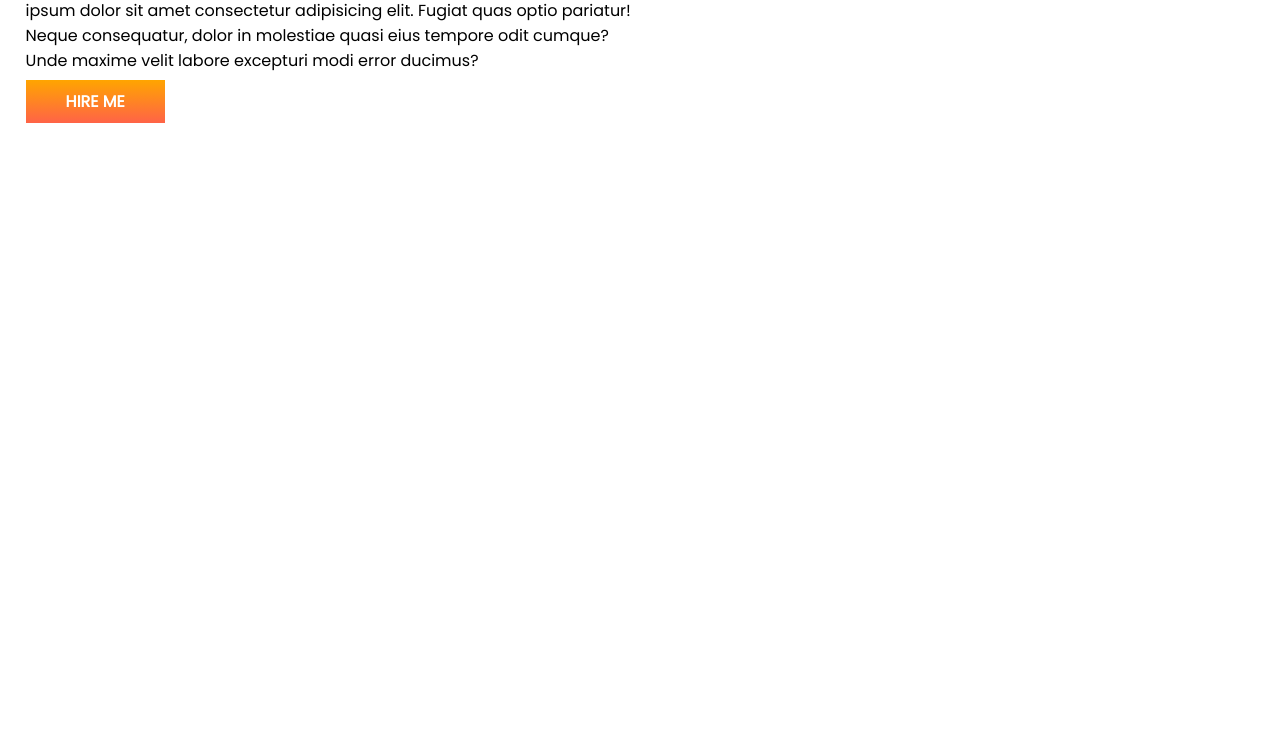
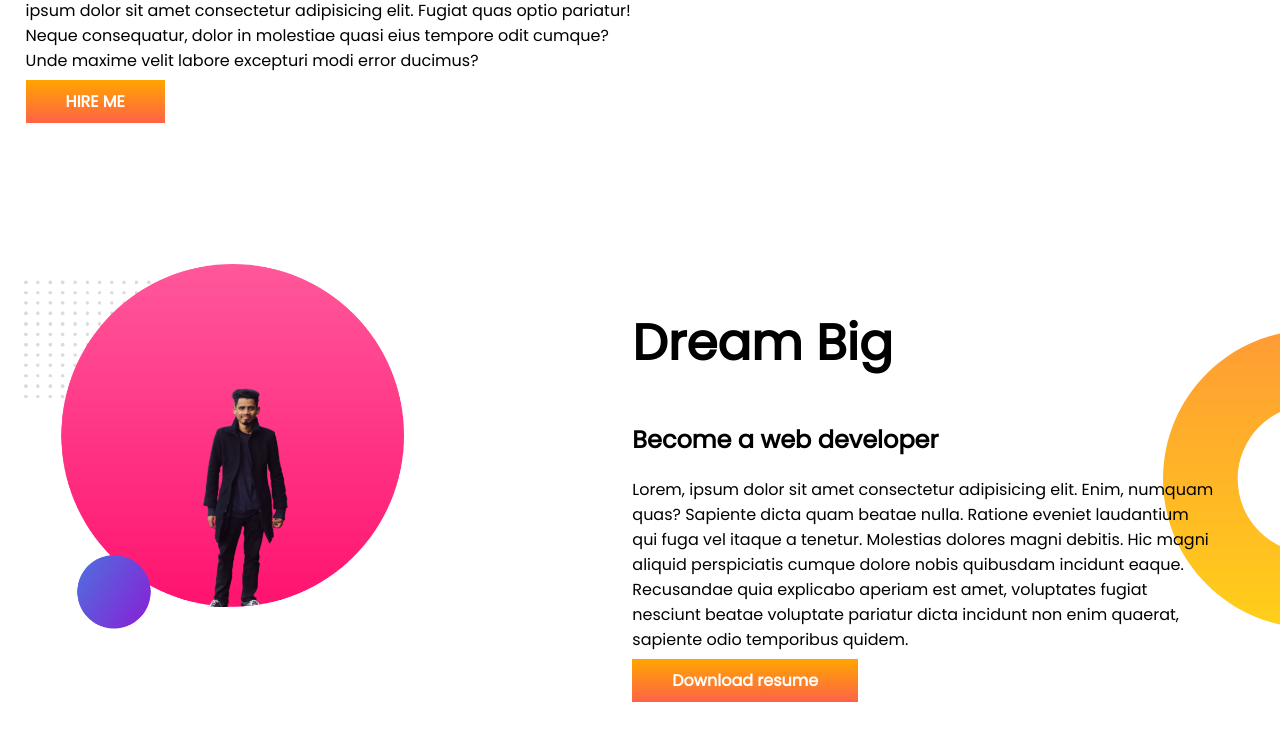
Before and after one commit to Susmoy-Das02/developer-portfolio, a plain HTML site: page index.html in a window 1280 px wide. Shown: the part 399-1140 px from the top of the page. Before the commit the page ends 800 px from the top, so only its background shows below. Drawn offline with Linux system fonts and the light colour scheme.

Commit message:
dream-big

```diff
--- a/index.html
+++ b/index.html
@@ -25,6 +25,20 @@
             </div>
     </section>
 
+    <section class="dream-big">
+
+        <div class="half-width">
+            <img src="image/2.png" alt="">
+        </div>
+
+        <div class="half-width">
+            <h1>Dream Big</h1>
+            <h2>Become a web developer</h2>
+            <p>Lorem, ipsum dolor sit amet consectetur adipisicing elit. Enim, numquam quas? Sapiente dicta quam beatae nulla. Ratione eveniet laudantium qui fuga vel itaque a tenetur. Molestias dolores magni debitis. Hic magni aliquid perspiciatis cumque dolore nobis quibusdam incidunt eaque. Recusandae quia explicabo aperiam est amet, voluptates fugiat nesciunt beatae voluptate pariatur dicta incidunt non enim quaerat, sapiente odio temporibus quidem.</p>
+            <a class="link-button" target="blank" href="">Download resume</a>
+        </div>
+    </section>
+
 
 </body>
 </html>
--- a/style.css
+++ b/style.css
@@ -10,6 +10,7 @@ h1{
 }
 section{
     display: flex;
+    margin-bottom: 150px;
 }
 .half-width{
     width: 50%;
@@ -31,3 +32,9 @@ section{
     background-image: url(image/top-banner.png);
     background-repeat: no-repeat;
 }
+.dream-big{
+    background-image: url(image/dream-bg.png);
+    background-repeat: no-repeat;
+    background-position: right;
+    padding-right: 5%;
+}
```
Also changed, not shown: image/2.png (added), image/dream-bg.png (added).
